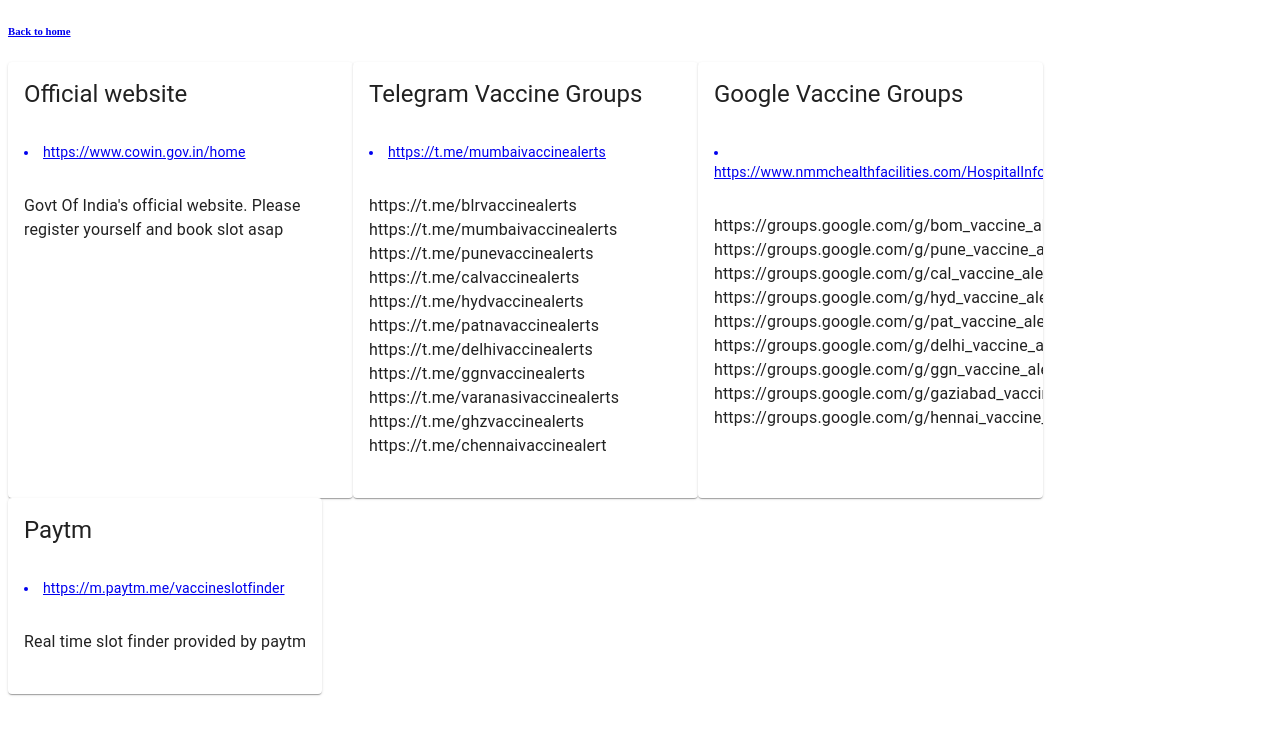
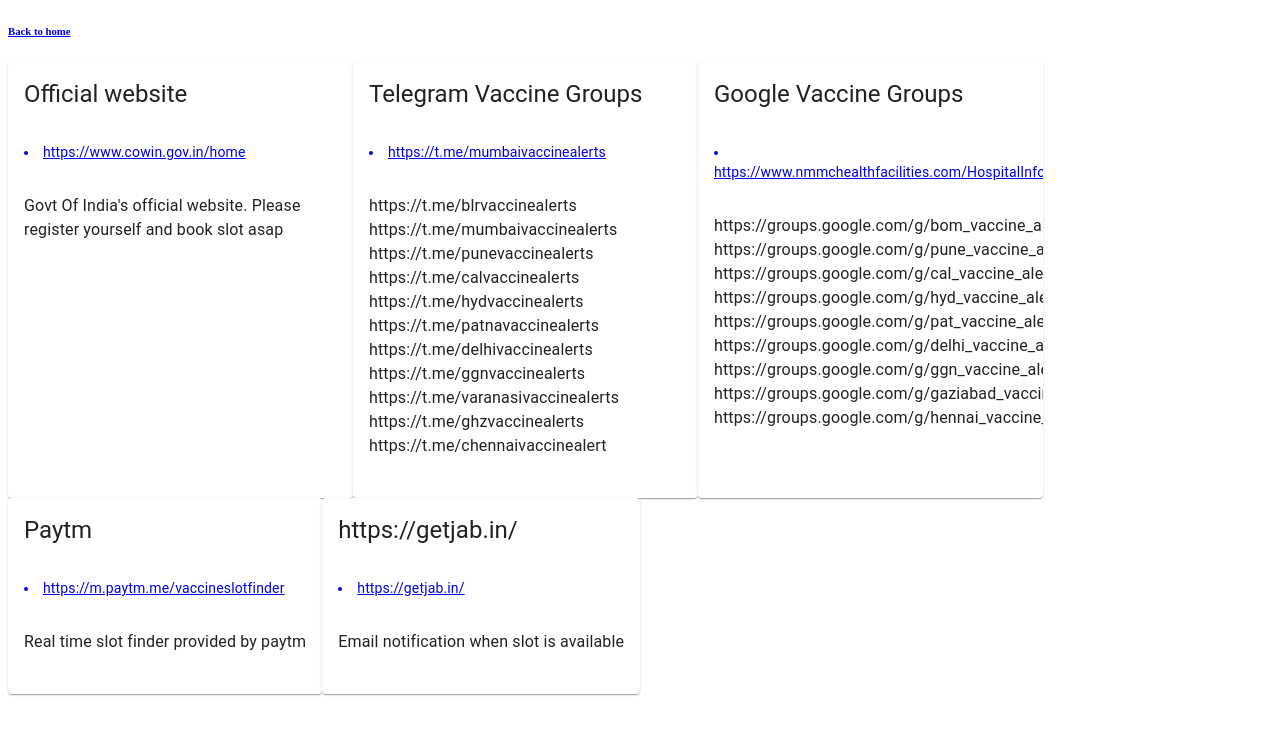
Before and after one commit to chetan-acharekar/covidinfo, a Next.js app: page /vaccine in a window 1280 px wide. Shown: the top 734 px of the page. Built offline with nearby package versions, Linux system fonts and the light colour scheme.

Commit message:
added vaccine page

```diff
--- a/pages/vaccine.js
+++ b/pages/vaccine.js
@@ -92,6 +92,13 @@ export default function UseFulLinks() {
             title:"Paytm",
             description:"Real time slot finder provided by paytm",
             city:"India"
+        },
+        {
+            id:5,
+            url:"https://getjab.in/",
+            title:"https://getjab.in/",
+            description:"Email notification when slot is available",
+            city:"India"
         }
 
 
```
